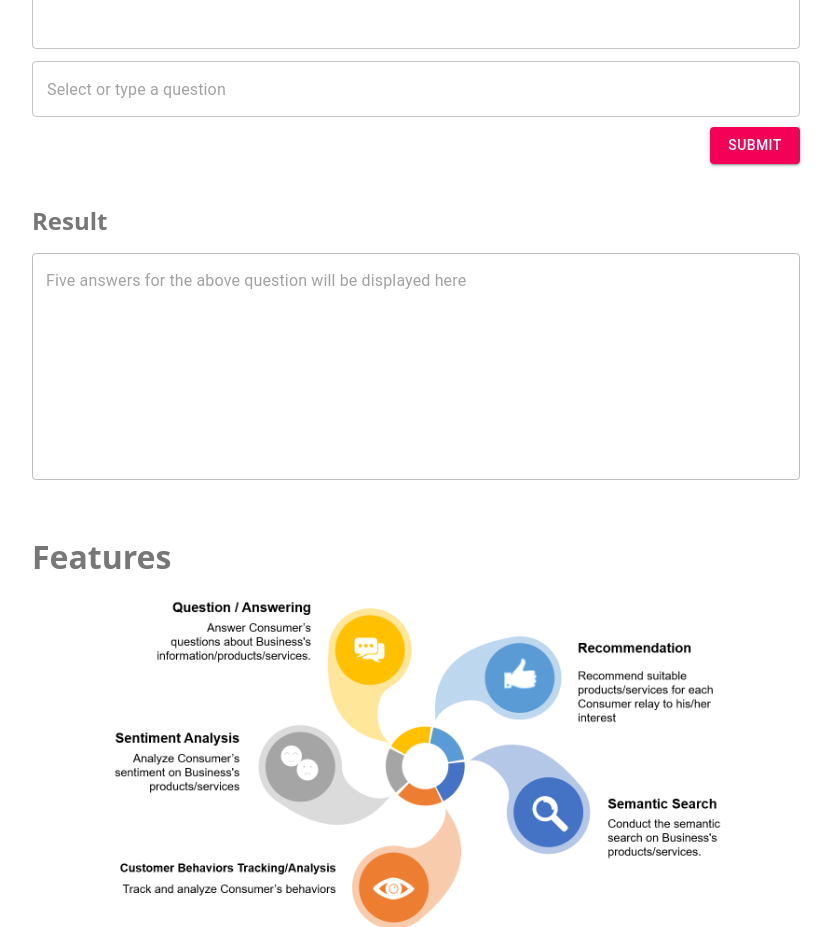
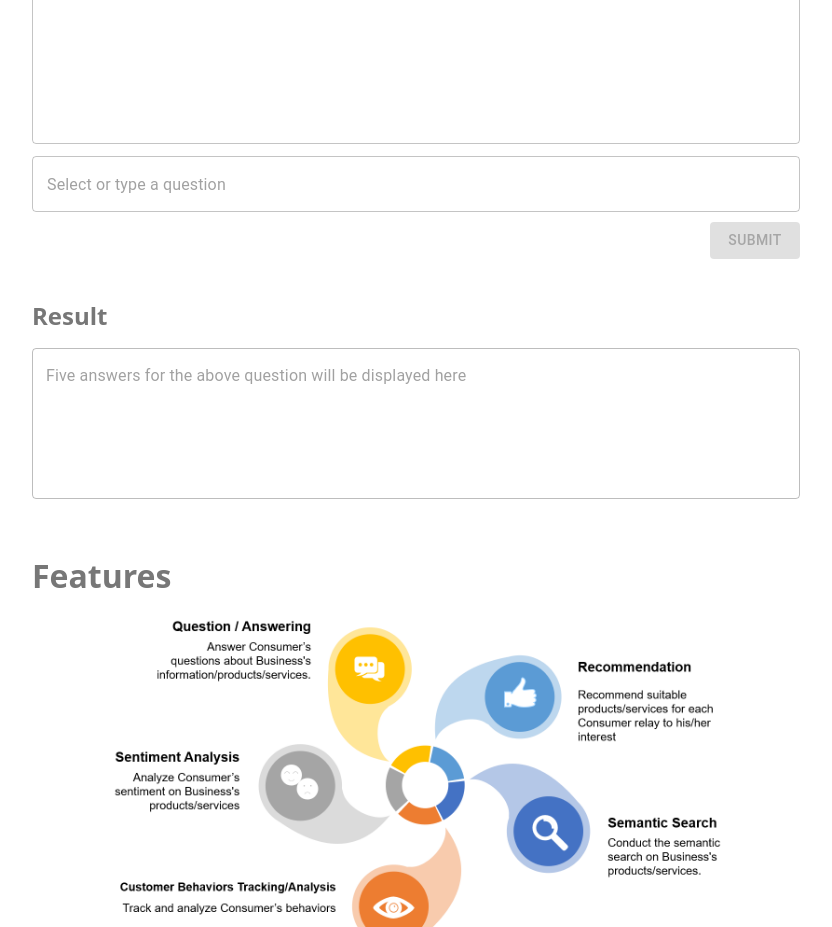
Before and after one commit to roger-ngx/udp-demo, a Next.js app: page / in a window 1280 px wide. Shown: the part 1080-2007 px from the top of the page, without its empty margins (224-1056 px from the left). Built offline with nearby package versions, Linux system fonts and the light colour scheme.

Commit message:
style revised

```diff
--- a/pages/index.js
+++ b/pages/index.js
@@ -3,7 +3,7 @@
 import Select from '@material-ui/core/Select';
 import { useState, useRef, useEffect } from 'react';
 import { TextField, Button, CircularProgress } from '@material-ui/core';
-import { throttle, map, orderBy, reduce } from 'lodash';
+import { throttle, map, orderBy, reduce, isEmpty } from 'lodash';
 import Autocomplete from '@material-ui/lab/Autocomplete';
 import { makeStyles } from '@material-ui/core/styles';
 
@@ -173,7 +173,7 @@
                 variant='outlined'
                 style={{width: '100%'}}
                 multiline={true}
-                rows={5}
+                rows={10}
                 value={originalData}
                 onChange={e => setOriginalData(e.target.value)}
               />
@@ -215,7 +215,7 @@
                   color='secondary'
                   style={{margin: '10px 0', minWidth: 90}}
                   onClick={requestForAnswer}
-                  disabled={processing}
+                  disabled={processing || isEmpty(question)}
                 >
                   {
                     processing ?
@@ -232,7 +232,7 @@
                 variant='outlined'
                 style={{width: '100%'}}
                 multiline={true}
-                rows={10}
+                rows={6}
                 disabled
                 value={result}
                 InputProps={{ classes: { disabled: classes.disabledInput } }}
```
